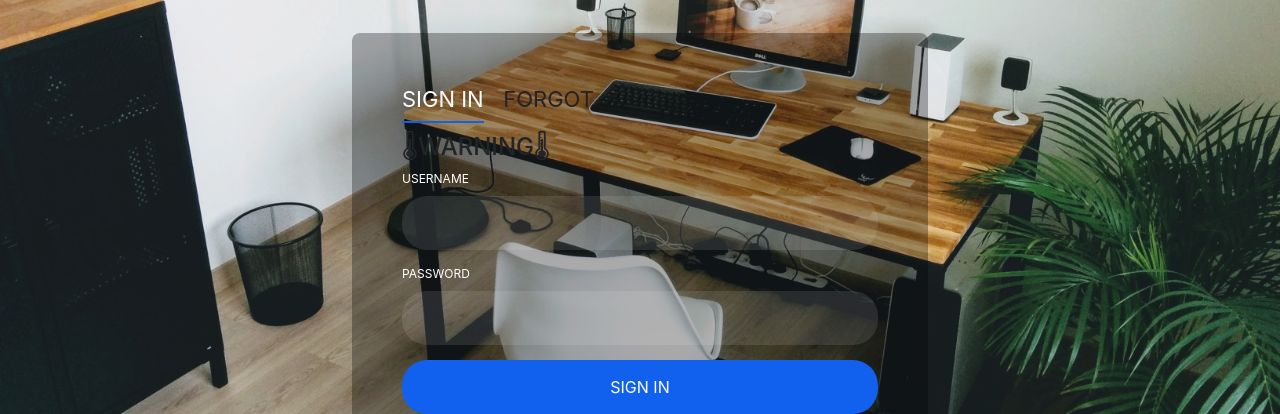
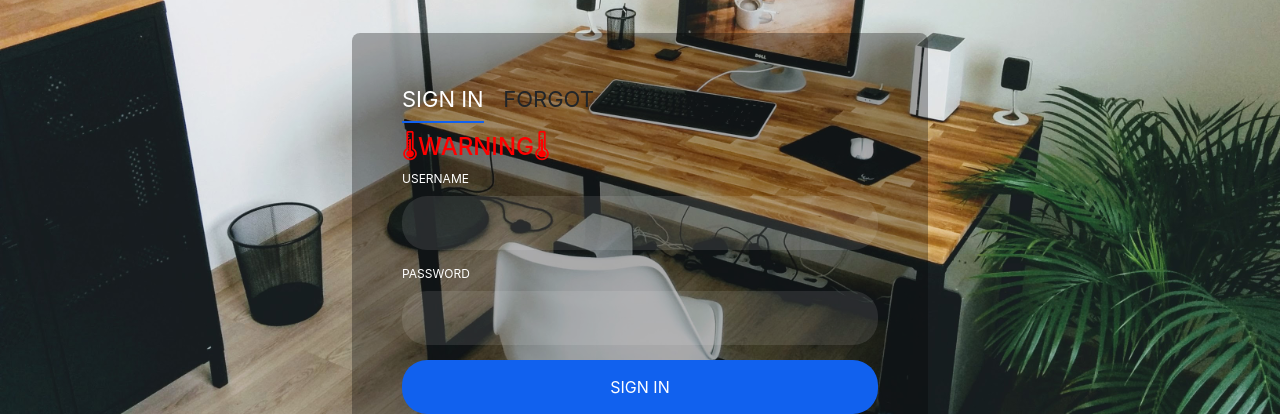
Before and after one commit to anujbhatt-dev/loginUpdate, a plain HTML site: page index.html in a window 1280 px wide. Shown: the part 386-800 px from the top of the page. Drawn offline with nearby package versions, Linux system fonts and the light colour scheme; a web font is replaced by a local one.

Commit message:
Update style.css

```diff
--- a/style.css
+++ b/style.css
@@ -229,3 +229,7 @@ a:hover {
     font-size: 1500px;
   }
 }
+
+.warning{
+  color:red;
+}
```
